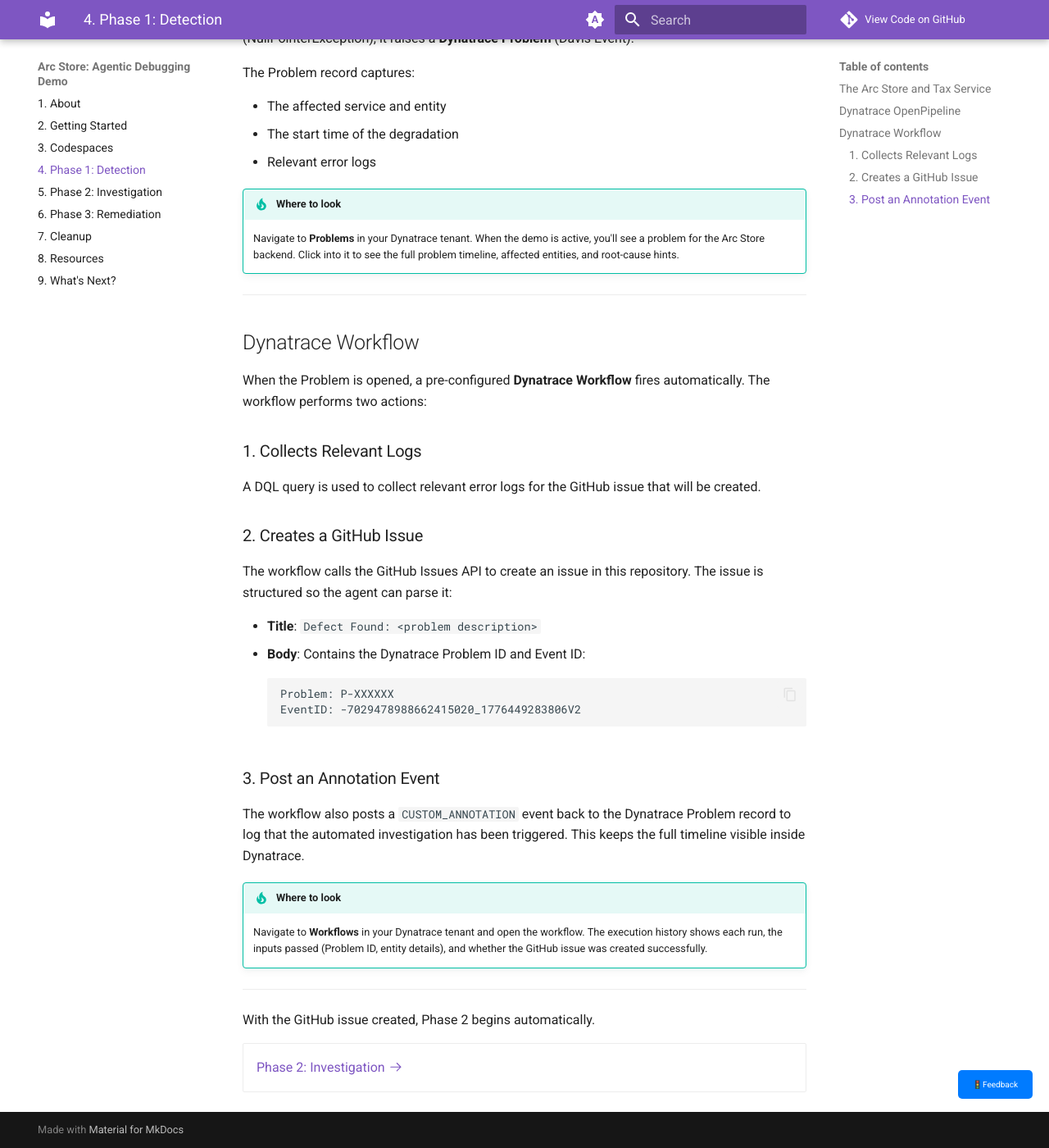
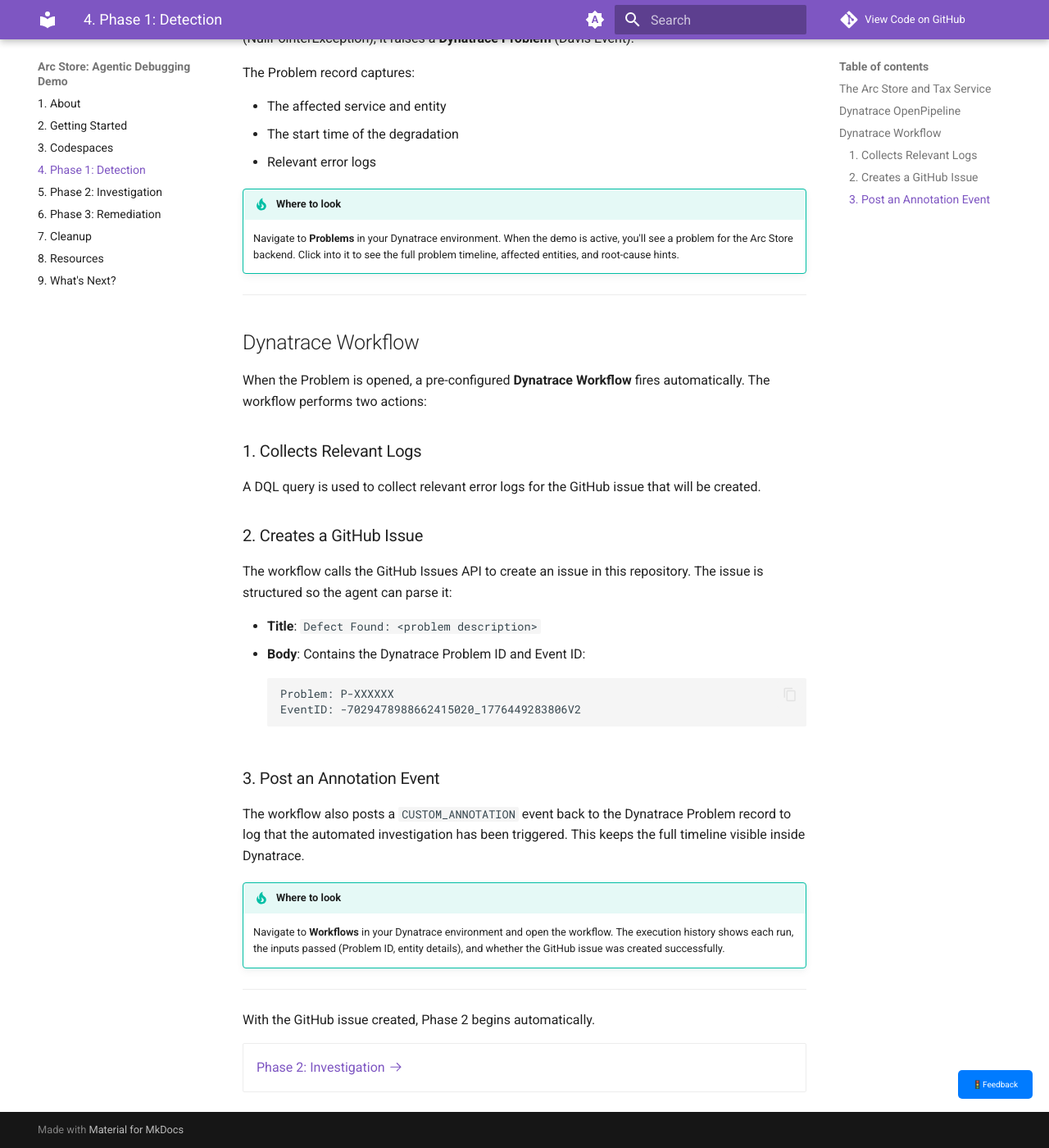
Before and after one commit to joshdynatrace/dtctl-ai-bug-demo, an MkDocs documentation site: the page built from docs/phase-1-detection.md, in a window 1280 px wide and 1400 px high, scrolled down 1052 px. Shown: the whole window at 82% size. Built offline with MkDocs 1.6.1 and Material for MkDocs 9.7.7, drawn with Linux system fonts in a browser that asks for light colours; comment, search, counter and statistics services are not loaded.

Commit message:
cleanup tenant wording

```diff
--- a/docs/phase-1-detection.md
+++ b/docs/phase-1-detection.md
@@ -36,7 +36,7 @@
 - Relevant error logs
 
 !!! tip "Where to look"
-    Navigate to **Problems** in your Dynatrace tenant. When the demo is active, you'll see a problem for the Arc Store backend. Click into it to see the full problem timeline, affected entities, and root-cause hints.
+    Navigate to **Problems** in your Dynatrace environment. When the demo is active, you'll see a problem for the Arc Store backend. Click into it to see the full problem timeline, affected entities, and root-cause hints.
 
 ---
 
@@ -64,7 +64,7 @@
 The workflow also posts a `CUSTOM_ANNOTATION` event back to the Dynatrace Problem record to log that the automated investigation has been triggered. This keeps the full timeline visible inside Dynatrace.
 
 !!! tip "Where to look"
-    Navigate to **Workflows** in your Dynatrace tenant and open the workflow. The execution history shows each run, the inputs passed (Problem ID, entity details), and whether the GitHub issue was created successfully.
+    Navigate to **Workflows** in your Dynatrace environment and open the workflow. The execution history shows each run, the inputs passed (Problem ID, entity details), and whether the GitHub issue was created successfully.
 
 ---
 
--- a/docs/phase-2-investigation.md
+++ b/docs/phase-2-investigation.md
@@ -110,7 +110,7 @@
 The snapshot shows Claude the actual value of every variable at that point in execution — for example, confirming that `taxResponse.getCategory()` returned `null` when the tax service omitted the field.
 
 !!! tip "Where to look"
-    Navigate to **Live Debugger** in your Dynatrace tenant. While the agent is running, you'll see the breakpoints it set listed here. After a snapshot is captured, you can inspect it directly in the Dynatrace UI alongside what the agent saw.
+    Navigate to **Live Debugger** in your Dynatrace environment. While the agent is running, you'll see the breakpoints it set listed here. After a snapshot is captured, you can inspect it directly in the Dynatrace UI alongside what the agent saw.
 
 ---
 
```
Also changed, not shown: README.md (+1 -1 lines), docs/cleanup.md (+1 -1 lines), docs/getting-started.md (+3 -1 lines), docs/phase-3-remediation.md (+1 -1 lines).
